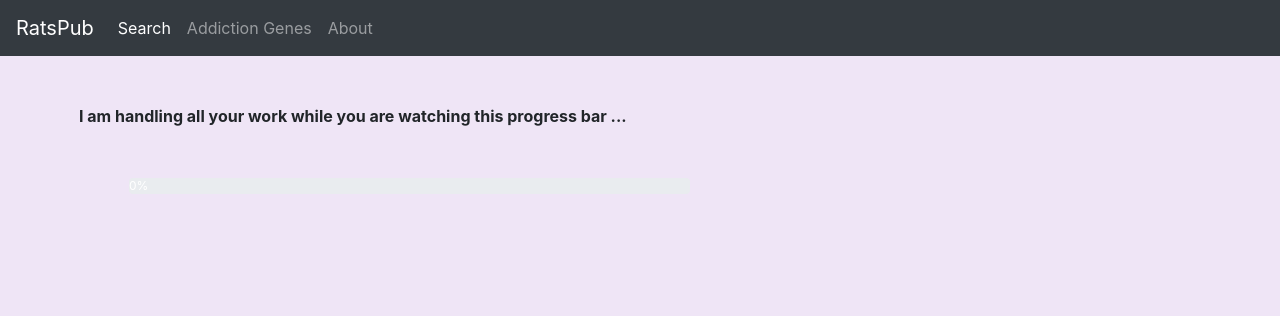
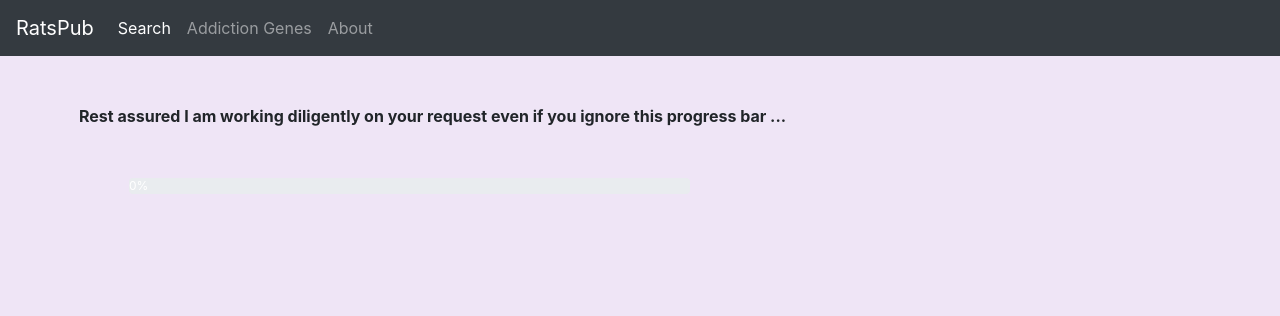
Before and after one commit to chen42/RatsPub, a Flask app: page /startGeneGene in a window 1280 px wide. Shown: the top 316 px of the page. Run offline with Flask 3, Linux system fonts and the light colour scheme; data that the repository does not hold is empty; some libraries are stand-ins or nearby versions.

Commit message:
progress bar

```diff
--- a/templates/progress.html
+++ b/templates/progress.html
@@ -25,7 +25,7 @@ source.onmessage = function(event) {
 }
 </script>
 <br>
-<b> I am handling all your work while you are watching this progress bar ... </b>
+<b> Rest assured I am working diligently on your request even if you ignore this progress bar ... </b>
 <div id="progs" class="progress" style="width: 50%; margin: 50px;">
 	<div class="progress-bar progress-bar-striped active" role="progressbar" aria-valuenow="0" aria-valuemin="0" aria-valuemax="100" style="width: 0%">
 		<span class="progress-bar-label">0%</span>
```
